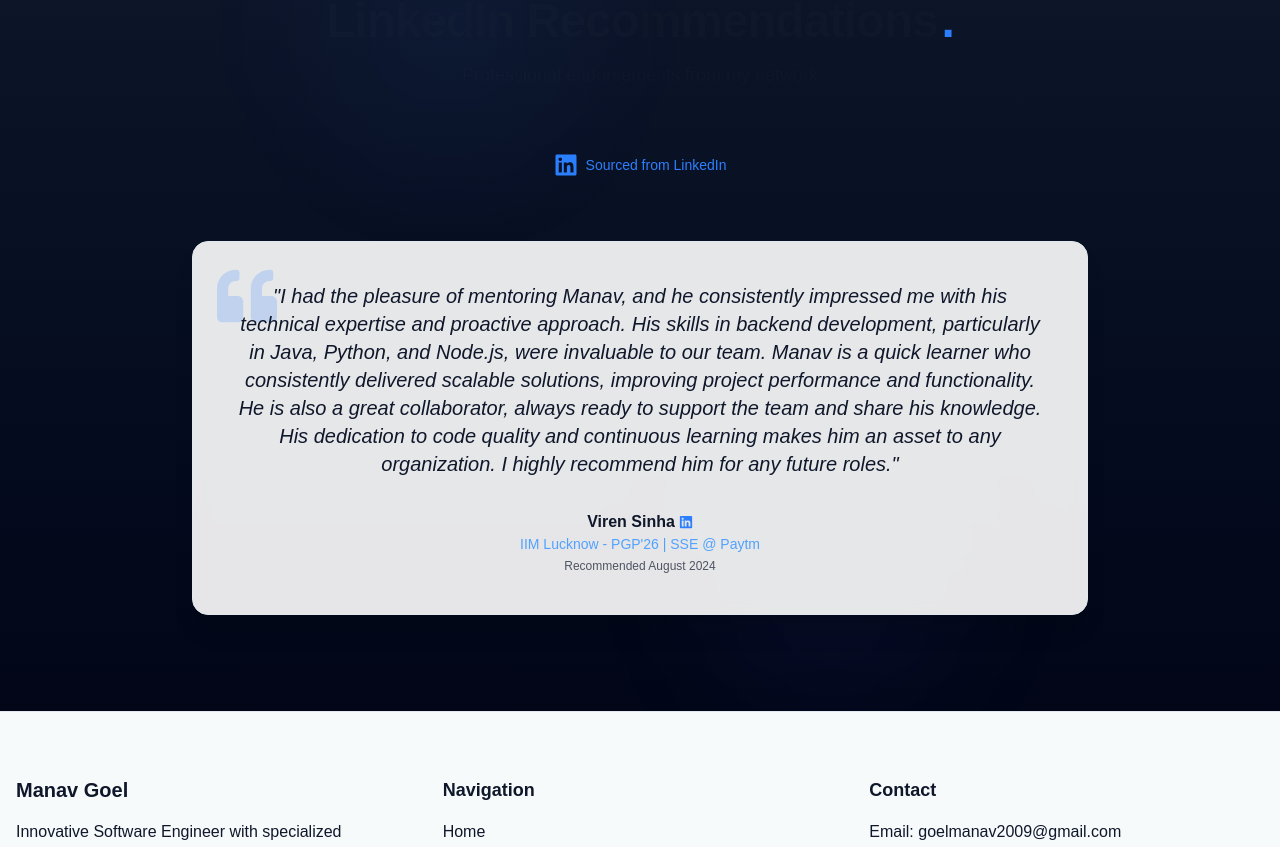
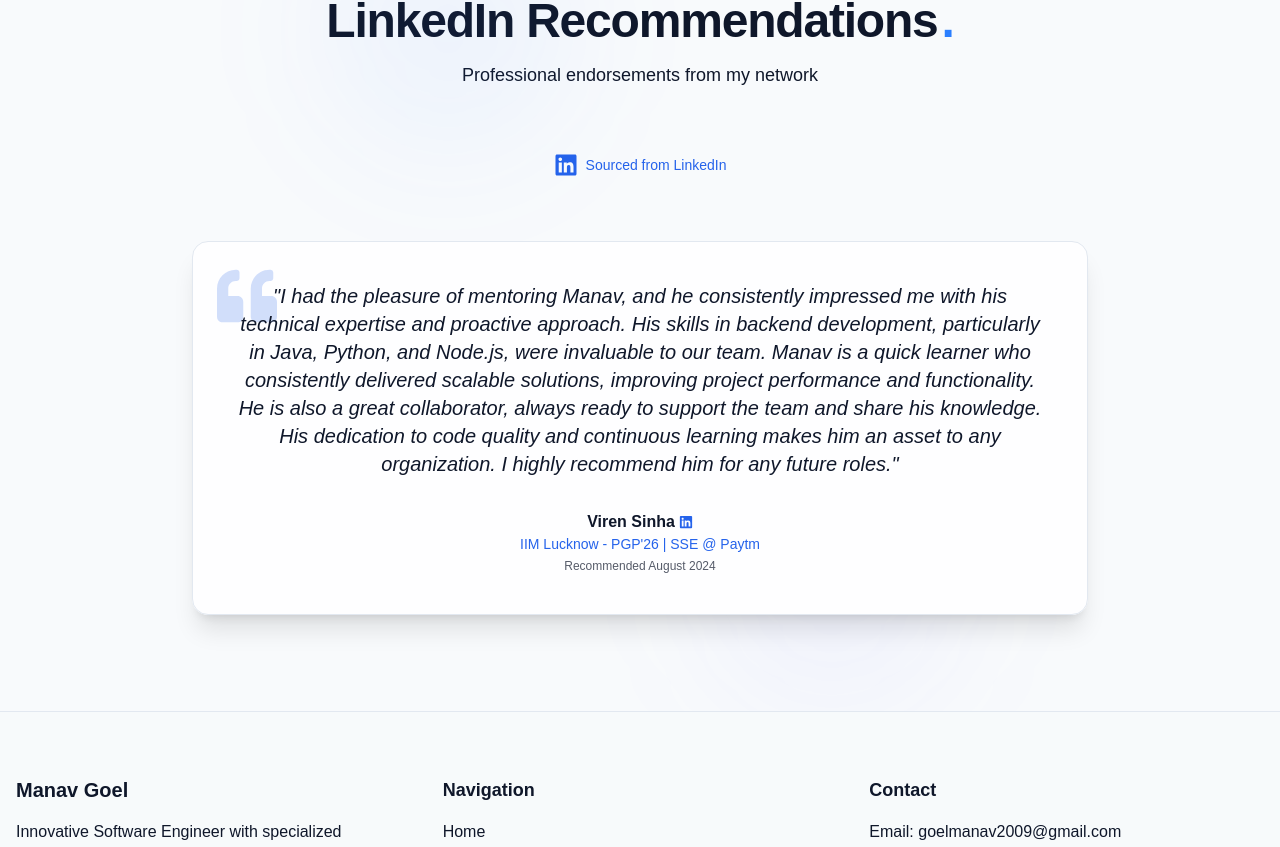
Before and after one commit to manavg26/portfolio, a Next.js app: page / in a window 1280 px wide. Shown: the part 2464-3311 px from the top of the page. Built offline with nearby package versions, Linux system fonts and the light colour scheme.

Commit message:
Update Testimonials.tsx

```diff
--- a/src/components/home/Testimonials.tsx
+++ b/src/components/home/Testimonials.tsx
@@ -64,7 +64,11 @@ export default function Testimonials() {
 
   return (
     <SectionContainer
-      className="py-24 bg-gradient-to-b from-slate-900 to-slate-950 relative overflow-hidden"
+      className="py-24 relative overflow-hidden"
+      style={{
+        background: 'var(--card-bg)',
+        borderColor: 'var(--border-color)'
+      }}
     >
       {/* Background decorative elements */}
       <div className="absolute top-0 left-1/4 w-64 h-64 bg-blue-500/5 rounded-full blur-3xl" />
@@ -77,17 +81,20 @@ export default function Testimonials() {
           centered
         />
 
-        <div className="flex items-center mb-8 text-blue-500">
-          <FaLinkedin className="mr-2" size={24} />
-          <span className="text-sm">Sourced from LinkedIn</span>
+        <div className="flex items-center mb-8">
+          <FaLinkedin className="mr-2" size={24} style={{ color: 'var(--accent-color)' }} />
+          <span className="text-sm" style={{ color: 'var(--accent-color)' }}>Sourced from LinkedIn</span>
         </div>
       </div>
 
       <div className="mt-8 max-w-4xl mx-auto">
-        <div className="relative bg-slate-900/50 rounded-2xl border border-slate-800 p-8 md:p-10 overflow-hidden shadow-xl">
+        <div className="relative rounded-2xl border p-8 md:p-10 overflow-hidden shadow-xl" style={{
+          backgroundColor: 'var(--card-bg)',
+          borderColor: 'var(--border-color)'
+        }}>
           {/* Quote Icon */}
-          <div className="absolute top-6 left-6 text-blue-500/20">
-            <FaQuoteLeft size={60} />
+          <div className="absolute top-6 left-6">
+            <FaQuoteLeft size={60} style={{ color: 'var(--accent-color)', opacity: 0.2 }} />
           </div>
 
           {/* Recommendation Content */}
@@ -106,28 +113,29 @@ export default function Testimonials() {
                 }}
                 className="text-center"
               >
-                <p className="text-slate-300 text-lg md:text-xl italic mb-8 relative z-10">
+                <p className="text-lg md:text-xl italic mb-8 relative z-10" style={{ color: 'var(--text-color)' }}>
                   &quot;{recommendation.content}&quot;
                 </p>
 
                 <div>
-                  <h4 className="text-white font-bold">
+                  <h4 className="font-bold" style={{ color: 'var(--text-color)' }}>
                     {recommendation.linkedInProfile ? (
                       <Link
                         href={recommendation.linkedInProfile}
                         target="_blank"
                         rel="noopener noreferrer"
                         className="hover:text-blue-400 transition-colors flex items-center justify-center gap-1"
+                        style={{ color: 'var(--text-color)' }}
                       >
                         {recommendation.name}
-                        <FaLinkedin size={14} className="text-blue-500" />
+                        <FaLinkedin size={14} style={{ color: 'var(--accent-color)' }} />
                       </Link>
                     ) : (
                       recommendation.name
                     )}
                   </h4>
-                  <p className="text-blue-400 text-sm">{recommendation.position}</p>
-                  <p className="text-slate-500 text-xs mt-1">Recommended {formattedDate}</p>
+                  <p className="text-sm" style={{ color: 'var(--accent-color)' }}>{recommendation.position}</p>
+                  <p className="text-xs mt-1" style={{ color: 'var(--text-color)', opacity: 0.7 }}>Recommended {formattedDate}</p>
                 </div>
               </motion.div>
             </AnimatePresence>
@@ -139,7 +147,11 @@ export default function Testimonials() {
               {/* Previous Button */}
               <button
                 onClick={prevTestimonial}
-                className="w-10 h-10 rounded-full flex items-center justify-center bg-slate-800 text-slate-300 hover:bg-blue-900/50 hover:text-white transition-colors"
+                className="w-10 h-10 rounded-full flex items-center justify-center transition-colors"
+                style={{
+                  backgroundColor: 'var(--border-color)',
+                  color: 'var(--text-color)'
+                }}
                 aria-label="Previous recommendation"
               >
                 <FaChevronLeft size={16} />
@@ -157,9 +169,12 @@ export default function Testimonials() {
                     className={cn(
                       "w-2.5 h-2.5 rounded-full transition-all duration-300",
                       index === currentIndex
-                        ? "bg-blue-500 scale-110"
-                        : "bg-slate-700 hover:bg-slate-600"
+                        ? "scale-110"
+                        : "scale-100"
                     )}
+                    style={{
+                      backgroundColor: index === currentIndex ? 'var(--accent-color)' : 'var(--border-color)'
+                    }}
                     aria-label={`Go to recommendation ${index + 1}`}
                   />
                 ))}
@@ -168,7 +183,11 @@ export default function Testimonials() {
               {/* Next Button */}
               <button
                 onClick={nextTestimonial}
-                className="w-10 h-10 rounded-full flex items-center justify-center bg-slate-800 text-slate-300 hover:bg-blue-900/50 hover:text-white transition-colors"
+                className="w-10 h-10 rounded-full flex items-center justify-center transition-colors"
+                style={{
+                  backgroundColor: 'var(--border-color)',
+                  color: 'var(--text-color)'
+                }}
                 aria-label="Next recommendation"
               >
                 <FaChevronRight size={16} />
```
